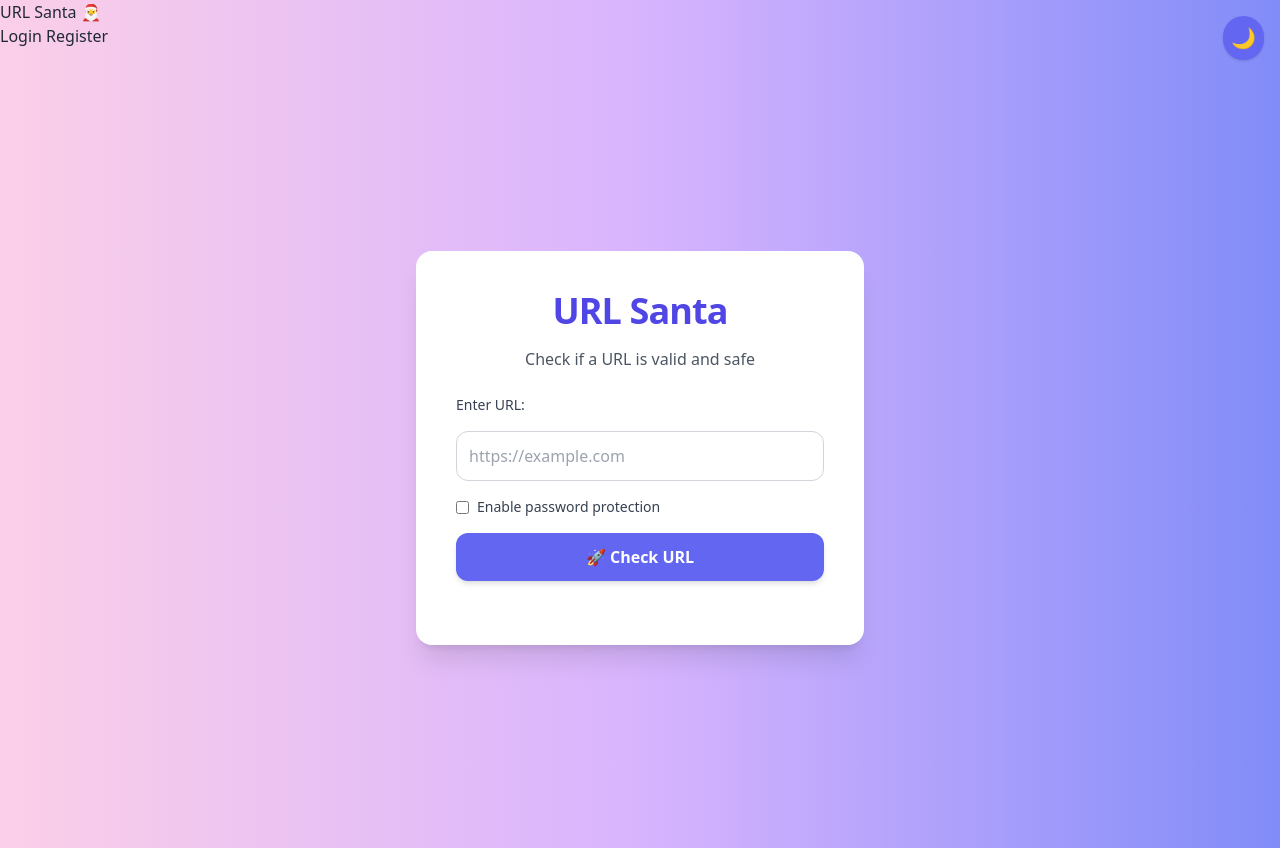
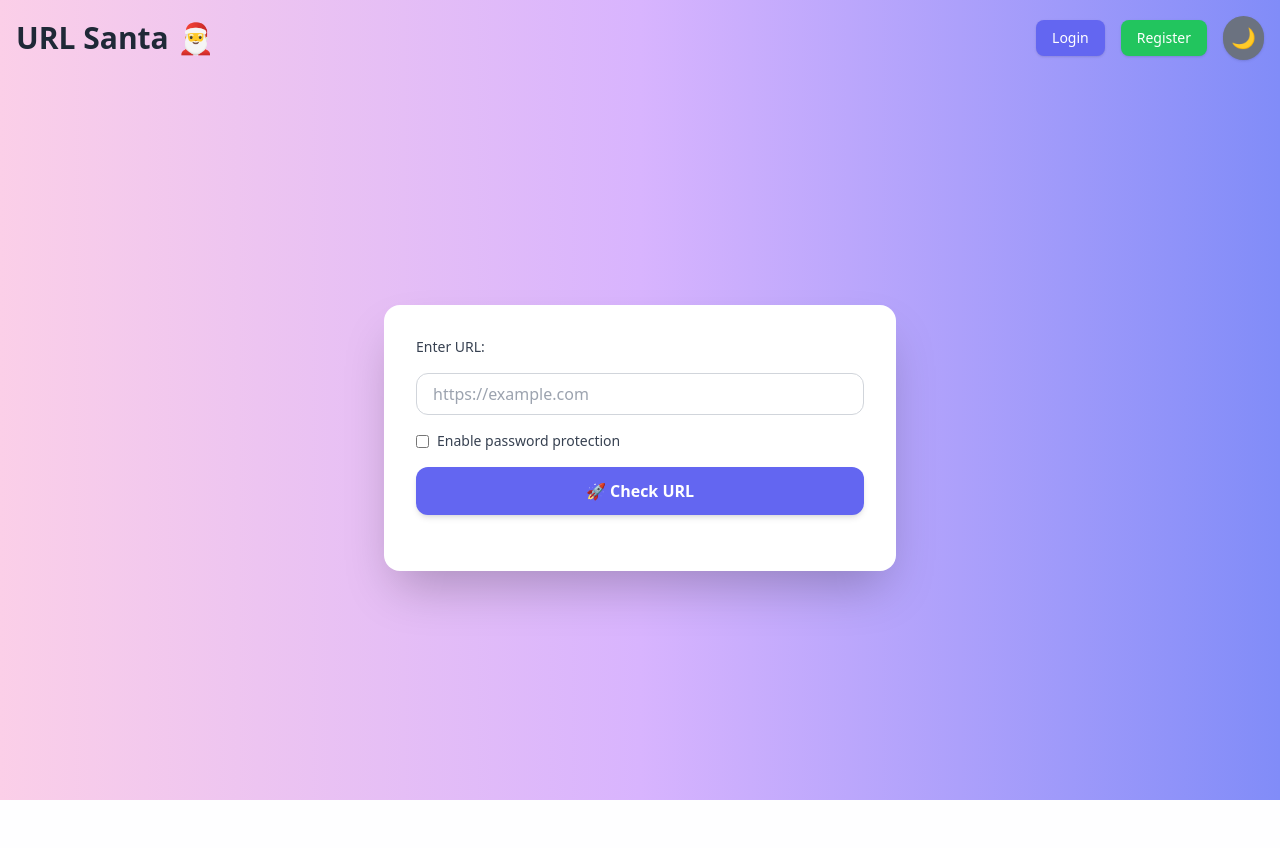
Before and after one commit to terminator2299/URL-Santa, a FastAPI app: template templates/index.html in a window 1280 px wide. After the commit the page ends 800 px from the top, so only its background shows below. Run offline with FastAPI, Linux system fonts and the light colour scheme; the template is opened without the code that fills it, so the values that code supplies are empty; some libraries are stand-ins or nearby versions.

Commit message:
refactor: center form and improve page layout

```diff
--- a/main.py
+++ b/main.py
@@ -69,8 +69,16 @@ class URLData(BaseModel):
 
 @app.get("/", response_class=HTMLResponse)
 async def read_root(request: Request, user: dict = Depends(get_current_user)):
-    # user will be None if not logged in
+    if not user:
+        return RedirectResponse("/login", status_code=302)
     return templates.TemplateResponse("index.html", {"request": request, "user": user})
+
+@app.get("/guest", response_class=HTMLResponse)
+async def guest_home(request: Request):
+    """
+    Guest view for the main page.
+    """
+    return templates.TemplateResponse("index.html", {"request": request, "user": None})
 
 @app.get("/check")
 def check_url(url: str = Query(...)):
--- a/templates/index.html
+++ b/templates/index.html
@@ -64,40 +64,29 @@
   </style>
 </head>
 
-<body class="bg-gradient-to-r from-pink-200 via-purple-300 to-indigo-400 dark:from-gray-900 dark:via-gray-800 dark:to-gray-900 text-gray-800 dark:text-gray-100 transition-colors duration-500">
+<body class="bg-gradient-to-r from-pink-200 via-purple-300 to-indigo-400 dark:from-gray-900 dark:via-gray-800 dark:to-gray-900 text-gray-800 dark:text-gray-100 transition-colors duration-500 flex flex-col min-h-screen">
 
-  <header>
-    <h1>URL Santa 🎅</h1>
-    <nav>
+    <header class="p-4 flex justify-between items-center">
+        <h1 class="text-3xl font-bold">URL Santa 🎅</h1>
+        <nav class="flex items-center gap-4">
             {% if user %}
-        <span>Welcome, {{ user.username }}!</span>
-        <a href="/logout" class="button">Logout</a>
+                <span class="text-lg">Welcome, {{ user.username }}!</span>
+                <a href="/logout" class="px-4 py-2 rounded-lg text-sm font-medium shadow bg-red-500 text-white hover:bg-red-600 transition hover-scale">Logout</a>
             {% else %}
-        <a href="/login" class="button">Login</a>
-        <a href="/register" class="button">Register</a>
+                <a href="/login" class="px-4 py-2 rounded-lg text-sm font-medium shadow bg-indigo-500 text-white hover:bg-indigo-600 transition hover-scale">Login</a>
+                <a href="/register" class="px-4 py-2 rounded-lg text-sm font-medium shadow bg-green-500 text-white hover:bg-green-600 transition hover-scale">Register</a>
             {% endif %}
+            <button id="theme-toggle" class="p-2 rounded-full text-xl shadow bg-gray-500 text-white hover:bg-gray-600 transition hover-scale" aria-label="Toggle theme">
+                🌙
+            </button>
         </nav>
     </header>
 
-  <!-- Theme Toggle Button and Logout Button -->
-  <div class="absolute top-4 right-4 flex gap-2">
-    <button id="theme-toggle" class="p-2 rounded-full text-xl shadow bg-indigo-500 text-white hover:bg-indigo-600 transition hover-scale" aria-label="Toggle theme">
-      🌙
-    </button>
-  </div>
-
-  <div class="flex flex-col items-center justify-center min-h-screen p-4">
-    <div
-      class="bg-white dark:bg-gray-800 rounded-2xl shadow-xl p-10 w-full max-w-md transform transition-all animate-fade-in-up hover-scale"
-    >
-      <h1 class="text-4xl font-bold text-center text-indigo-600 dark:text-indigo-400 mb-4 tracking-tight">URL Santa</h1>
-      <p class="text-center text-gray-600 dark:text-gray-300 mb-6">Check if a URL is valid and safe</p>
-
+    <main class="flex-grow flex items-center justify-center p-4">
+        <div class="bg-white dark:bg-gray-800 p-8 rounded-2xl shadow-2xl space-y-6 transition-colors duration-500 w-full max-w-lg">
             <form id="url-form" class="space-y-4">
                 <label for="url" class="block text-sm font-medium text-gray-700 dark:text-gray-300">Enter URL:</label>
-        <input type="text" id="url" name="url" required
-          class="w-full p-3 rounded-xl border border-gray-300 dark:border-gray-600 bg-white dark:bg-gray-700 text-gray-900 dark:text-gray-100 focus:outline-none focus:ring-2 focus:ring-indigo-400 dark:focus:ring-indigo-500 transition"
-          placeholder="https://example.com" aria-label="URL input" />
+                <input type="text" id="url" name="url" placeholder="https://example.com" class="w-full px-4 py-2 border border-gray-300 rounded-xl focus:ring-2 focus:ring-indigo-500 dark:bg-gray-700 dark:border-gray-600 dark:focus:ring-indigo-400 transition" required />
 
                 <div class="flex items-center space-x-2">
                   <input type="checkbox" id="enable-password" class="rounded text-indigo-500 focus:ring-indigo-400">
@@ -105,10 +94,8 @@
                 </div>
 
                 <div id="password-field" class="hidden">
-          <label for="password" class="block text-sm font-medium text-gray-700 dark:text-gray-300">Password:</label>
-          <input type="password" id="password" name="password"
-            class="w-full p-3 rounded-xl border border-gray-300 dark:border-gray-600 bg-white dark:bg-gray-700 text-gray-900 dark:text-gray-100 focus:outline-none focus:ring-2 focus:ring-indigo-400 dark:focus:ring-indigo-500 transition"
-            placeholder="Enter password" aria-label="Password input" />
+                  <label for="password" class="block text-sm font-medium text-gray-700 dark:text-gray-300">Password (optional):</label>
+                  <input type="password" id="password" name="password" placeholder="Leave blank for no password" class="w-full px-4 py-2 border border-gray-300 rounded-xl focus:ring-2 focus:ring-indigo-500 dark:bg-gray-700 dark:border-gray-600 dark:focus:ring-indigo-400 transition" />
                 </div>
 
                 <button type="submit"
@@ -138,7 +125,7 @@
               </div>
             </div>
         </div>
-  </div>
+    </main>
 
   <script src="https://cdn.jsdelivr.net/npm/qrcode/build/qrcode.min.js"></script>
 
--- a/templates/login.html
+++ b/templates/login.html
@@ -37,7 +37,7 @@
       </form>
       <div class="mt-4 text-center">
         <p class="text-gray-600 dark:text-gray-300">Don't have an account? <a href="/register" class="text-indigo-500 hover:underline">Register here</a></p>
-        <p class="text-gray-600 dark:text-gray-300 mt-2"><a href="/" class="text-indigo-500 hover:underline">Skip for now</a></p>
+        <p class="text-gray-600 dark:text-gray-300 mt-2"><a href="/guest" class="text-indigo-500 hover:underline">Skip for now</a></p>
       </div>
     </div>
   </div>
--- a/templates/register.html
+++ b/templates/register.html
@@ -34,7 +34,7 @@
       </form>
       <div class="mt-4 text-center">
         <p class="text-gray-600 dark:text-gray-300">Already have an account? <a href="/login" class="text-indigo-500 hover:underline">Login here</a></p>
-        <p class="text-gray-600 dark:text-gray-300 mt-2"><a href="/" class="text-indigo-500 hover:underline">Skip for now</a></p>
+        <p class="text-gray-600 dark:text-gray-300 mt-2"><a href="/guest" class="text-indigo-500 hover:underline">Skip for now</a></p>
       </div>
     </div>
   </div>
```
Lines whose indentation alone changed are shown as unchanged.
